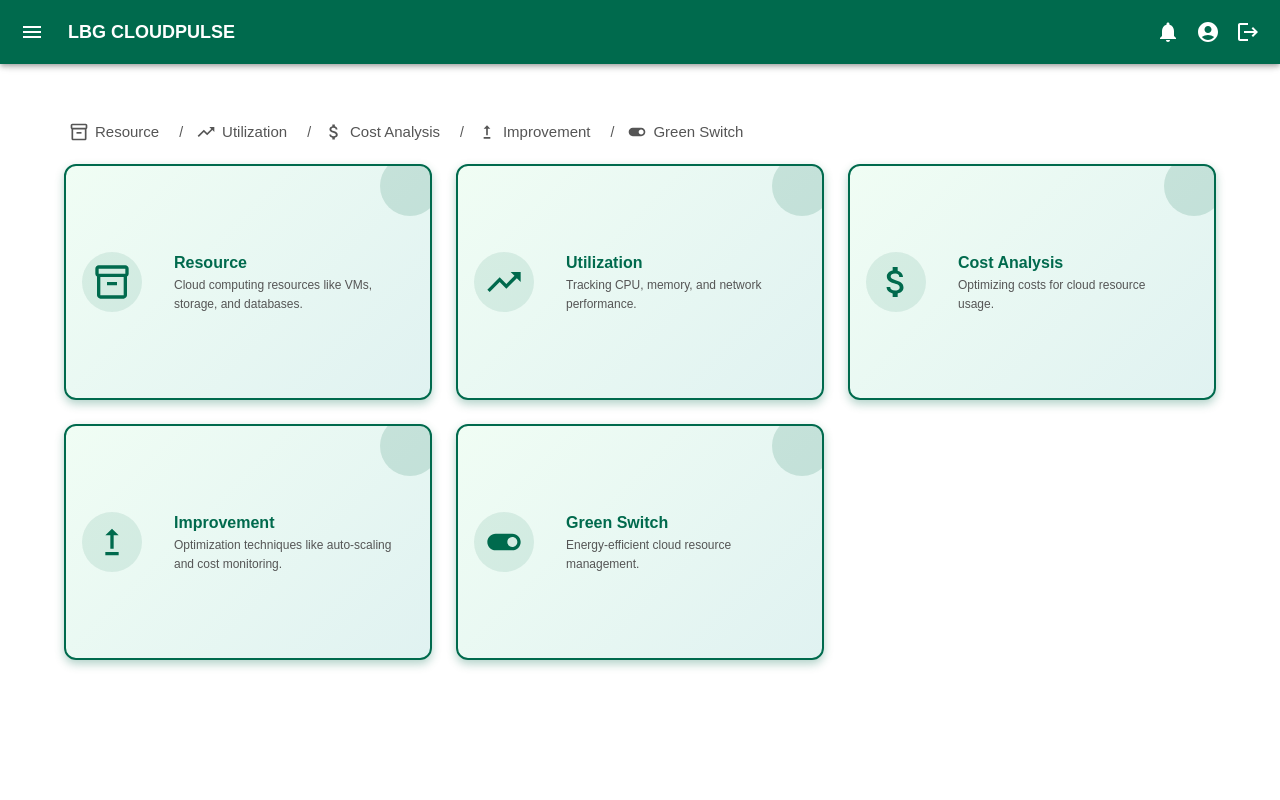
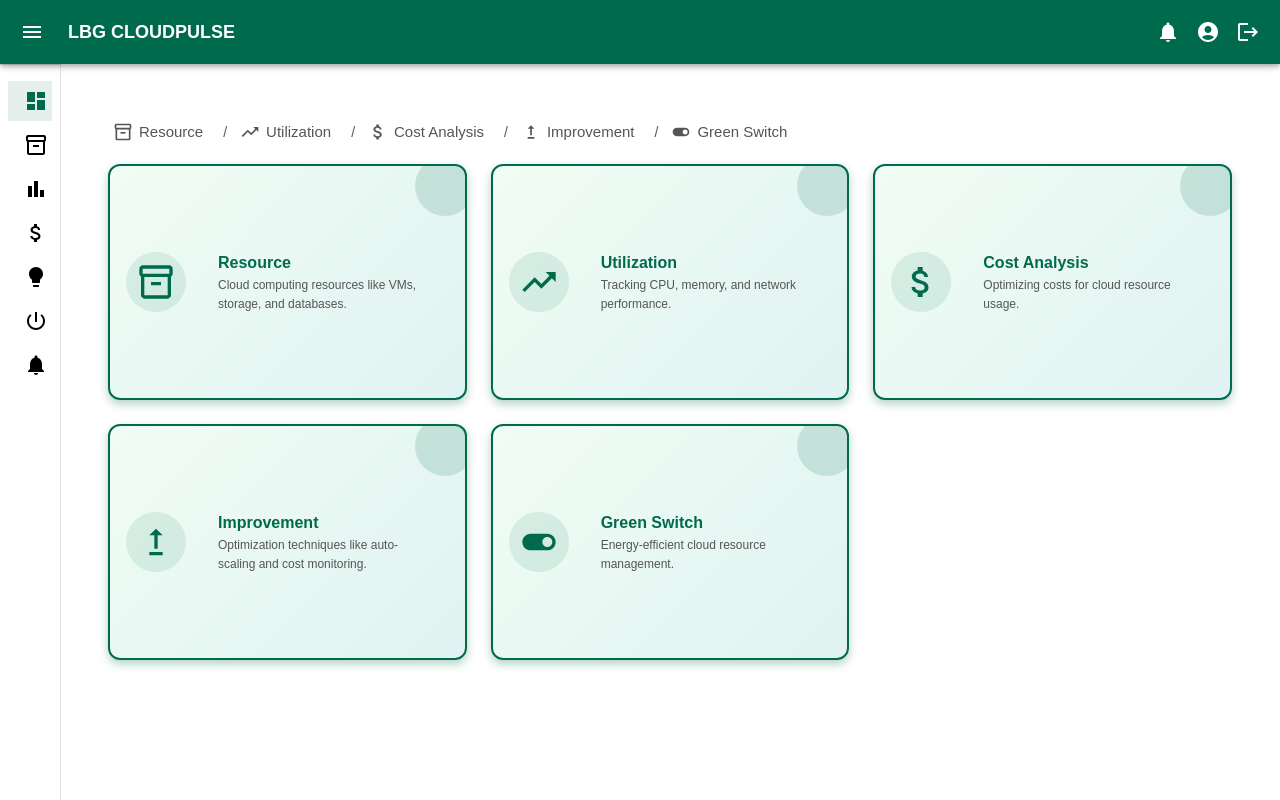
Before and after one commit to tarunnakka-web/cloudpulse-dashboard, a React (Create React App) app: page /dashboard in a window 1280 px wide. Built offline with nearby package versions, Linux system fonts and the light colour scheme; sample sign-in values are in the browser's storage.

Commit message:
top navbar updated

```diff
--- a/src/components/Main/Main.js
+++ b/src/components/Main/Main.js
@@ -1,18 +1,8 @@
 import * as React from 'react';
-import { Outlet } from 'react-router-dom';
+import { Outlet, Link, useLocation } from 'react-router-dom';
 import { useNotification } from '../../context/NotificationContext';
 import {
-  AppBar,
-  Box,
-  Toolbar,
-  Typography,
-  IconButton,
-  Badge,
-  Drawer,
-  List,
-  ListItem,
-  ListItemIcon,
-  ListItemText
+  AppBar, Box, Toolbar, Typography, IconButton, Badge, Drawer, List, ListItem, ListItemIcon, ListItemText, Divider
 } from '@mui/material';
 import {
   Menu as MenuIcon,
@@ -24,12 +14,12 @@ import {
   Lightbulb as OpportunitiesIcon,
   PowerSettingsNew as GreenSwitchIcon,
   Logout,
-  MenuOpen as MenuOpenIcon
+  MenuOpen as MenuOpenIcon,
+  Dashboard as DashboardIcon
 } from '@mui/icons-material';
-import DashboardIcon from '@mui/icons-material/Dashboard';
-import { Link, useLocation } from 'react-router-dom';
 
 const drawerWidth = 240;
+const collapsedDrawerWidth = 60; // Sidebar width when collapsed
 
 const menuItems = [
   { text: 'Dashboard', path: '/dashboard', icon: <DashboardIcon /> },
@@ -43,7 +33,7 @@ const menuItems = [
 
 export default function Main() {
   const { notificationHistory } = useNotification();
-  const [open, setOpen] = React.useState(false);
+  const [open, setOpen] = React.useState(false); // Sidebar close by default
   const location = useLocation();
   const [isOptionSelected, setOptionSelected] = React.useState(location.pathname);
 
@@ -90,59 +80,53 @@ export default function Main() {
 
       {/* Sidebar Drawer */}
       <Drawer
-        variant="persistent"
+        variant="permanent"
         anchor="left"
         open={open}
-        sx={{ '& .MuiDrawer-paper': { width: drawerWidth, backgroundColor: "white"} }}
+        sx={{ '& .MuiDrawer-paper': { width: open ? drawerWidth : collapsedDrawerWidth, backgroundColor: "white", transition: 'width 0.3s' } }}
       >
         <Toolbar sx={{ backgroundColor: "#006a4d", display: "flex", justifyContent: "center", height:"64px" }}>
+          {open && (
             <img
               src="https://lloydstechnologycentre.com/assets/site/ltc-new-logo.svg"
               alt="Lloyds Logo"
-            style={{ width: "180px", height: "auto", maxWidth: "100%" }} // Adjust width, maintain aspect ratio
+              style={{ width: "180px", height: "auto", maxWidth: "100%" }}
             />
+          )}
         </Toolbar>
 
-
-        {/* <Divider /> */}
+        <Divider />
 
         {/* Sidebar Menu Items */}
-        <List sx={{ backgroundColor: "white", m:1, borderRadius:3}}>
+        <List sx={{ backgroundColor: "white", m: 1, borderRadius: 3 }}>
           {menuItems.map(({ text, path, icon }) => (
             <ListItem
               disableGutters
               key={text}
               component={Link}
               to={path}
-          onClick={() => setOptionSelected(path)} // Update selected item
+              onClick={() => setOptionSelected(path)}
               sx={{
-            mb:0.5,
-            pl:2,
-            pr:2,
-            color: isOptionSelected === path ? "#006a4d" : "black", // Selected item color
-            fontWeight: isOptionSelected === path ? "bold" : "normal", // Bold font when selected
-            backgroundColor: isOptionSelected === path ? "rgba(0, 106, 77, 0.1)" : "white", // Light background for selected item
-            "& .MuiListItemIcon-root, & .MuiListItemText-primary": {
-              color: isOptionSelected === path ? "#006a4d" : "inherit", // Match text & icon color for selected
+                mb: 0.5,
+                pl: 2,
+                pr: 2,
+                color: isOptionSelected === path ? "#006a4d" : "black",
                 fontWeight: isOptionSelected === path ? "bold" : "normal",
-            },
+                backgroundColor: isOptionSelected === path ? "rgba(0, 106, 77, 0.1)" : "white",
+                display: "flex",
+                alignItems: "center",
                 "&:hover": {
                   color: "#006a4d",
                   backgroundColor: "rgba(0, 128, 0, 0.1)",
-              fontWeight: "bold", // Make text bold on hover
-              "& .MuiListItemIcon-root, & .MuiListItemText-primary": {
-                color: "#006a4d",
                   fontWeight: "bold",
-              },
                 },
               }}
             >
-          <ListItemIcon sx={{ color: "inherit" }}>{icon}</ListItemIcon>
-          <ListItemText primary={text} />
+              <ListItemIcon sx={{ color: "inherit", minWidth: 40 }}>{icon}</ListItemIcon>
+              {open && <ListItemText primary={text} />} {/* Hide text if sidebar is collapsed */}
             </ListItem>
           ))}
         </List>
-
       </Drawer>
 
       {/* Main Content Area */}
@@ -152,8 +136,8 @@ export default function Main() {
           flexGrow: 1,
           p: 3,
           transition: 'margin 0.3s',
-          marginLeft: open ? `${drawerWidth}px` : '0px',
-          width: open ? `calc(100% - ${drawerWidth}px)` : '100%',
+          marginLeft: open ? `${drawerWidth}px` : `${collapsedDrawerWidth}px`,
+          width: open ? `calc(100% - ${drawerWidth}px)` : `calc(100% - ${collapsedDrawerWidth}px)`,
         }}
       >
         <Toolbar /> {/* Spacer for AppBar height */}
--- a/src/components/Utilization/Utilization.js
+++ b/src/components/Utilization/Utilization.js
@@ -209,6 +209,8 @@ const Utilization = () => {
                   </LineChart>
                 </CardContent>
               </Card>
+
+
             </Paper>
                </>
               ))}
```
Lines whose indentation alone changed are shown as unchanged.
